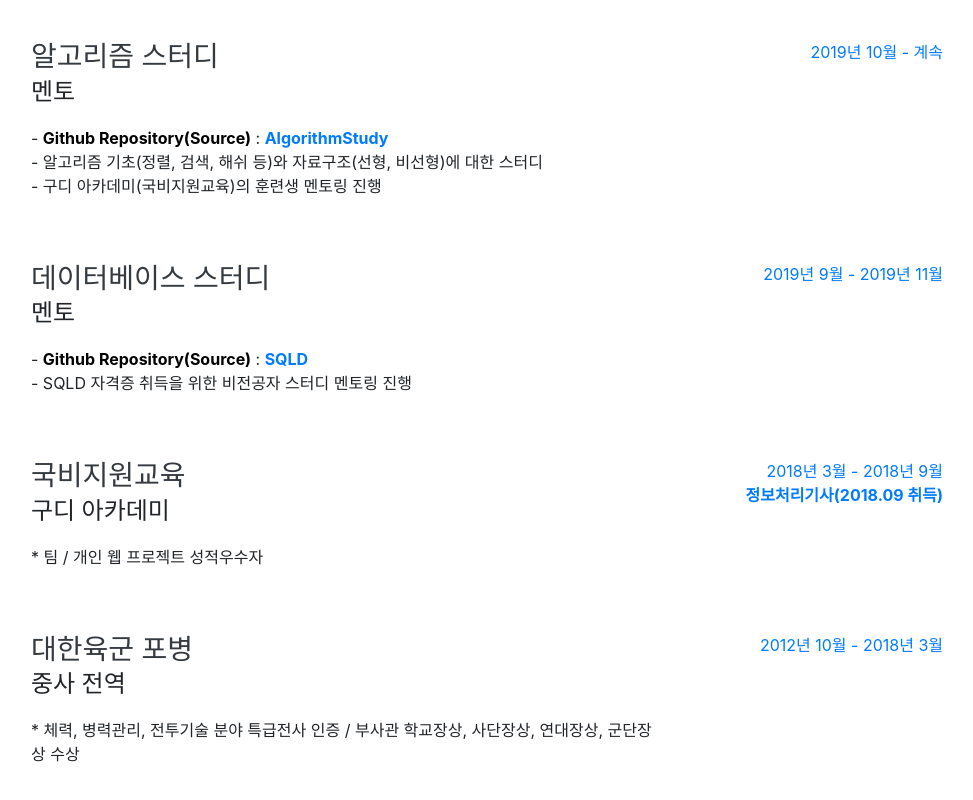
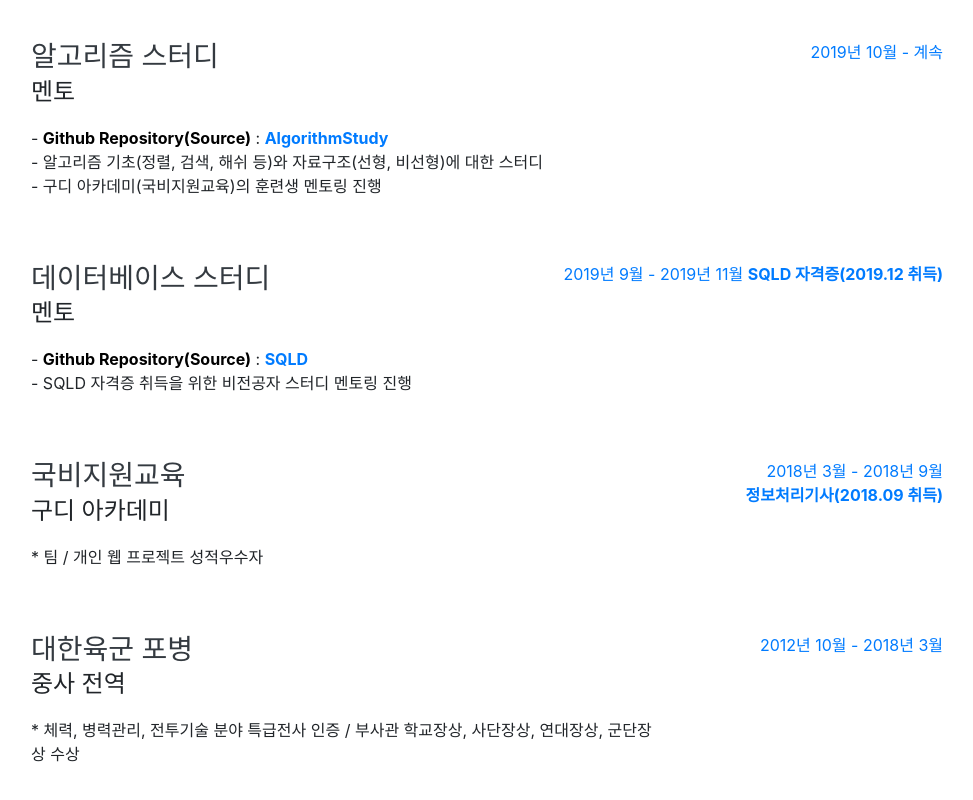
Before and after one commit to InSeong-So/InSeong-So.github.io, a website with bundled scripts: page index.html in a window 1280 px wide. Shown: the part 5560-6360 px from the top of the page, without its empty margins (289-1262 px from the left). Built offline with nearby package versions, Linux system fonts and the light colour scheme; a web font is replaced by a local one.

Commit message:
SQLD 추가

```diff
--- a/index.html
+++ b/index.html
@@ -460,6 +460,7 @@
                 </div>
                 <div class="resume-date text-md-right">
                     <span class="text-primary">2019년 9월 - 2019년 11월</span>
+                    <span class="text-primary"><strong>SQLD 자격증(2019.12 취득)</strong></span>
                 </div>
             </div>
 
```
Also changed, not shown: README.md.
